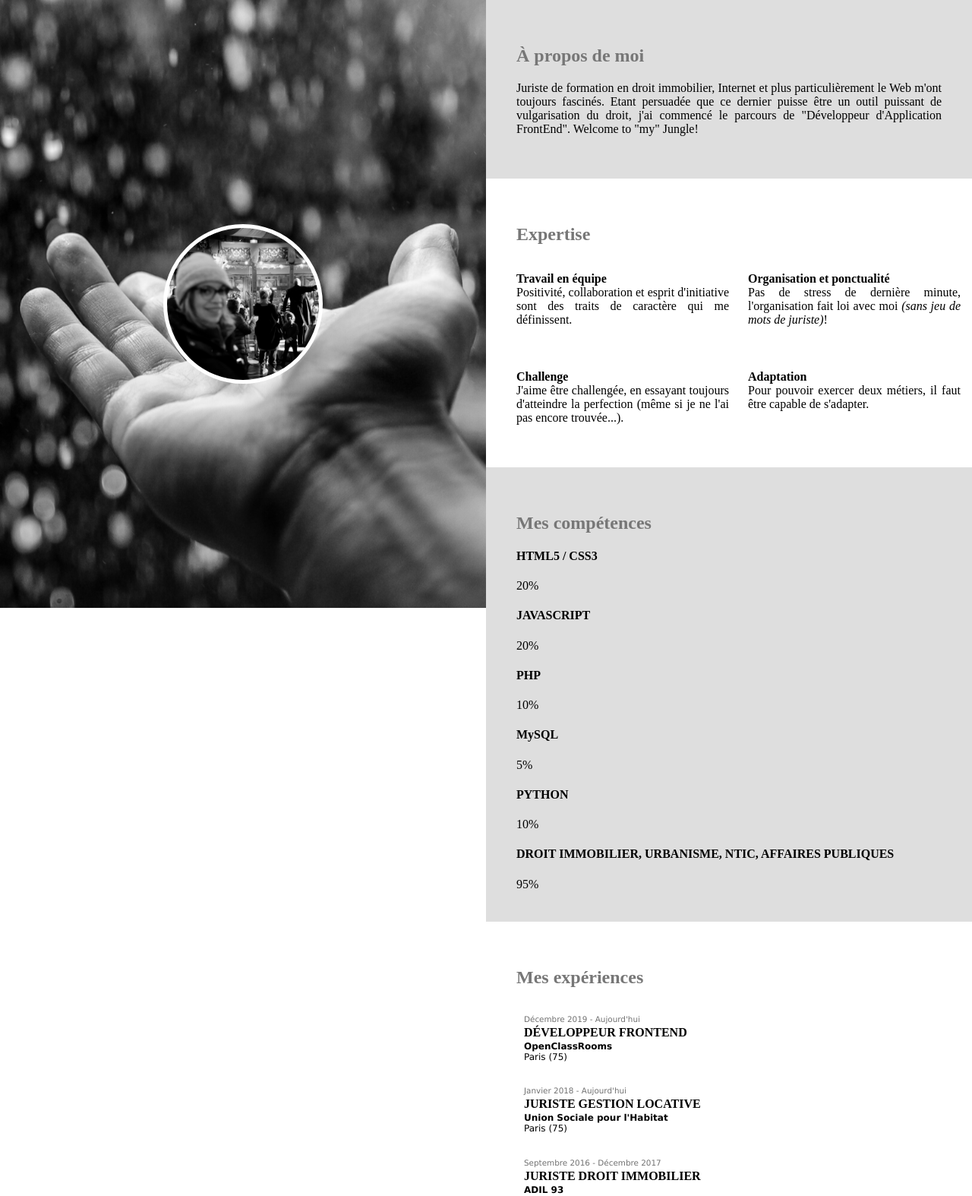
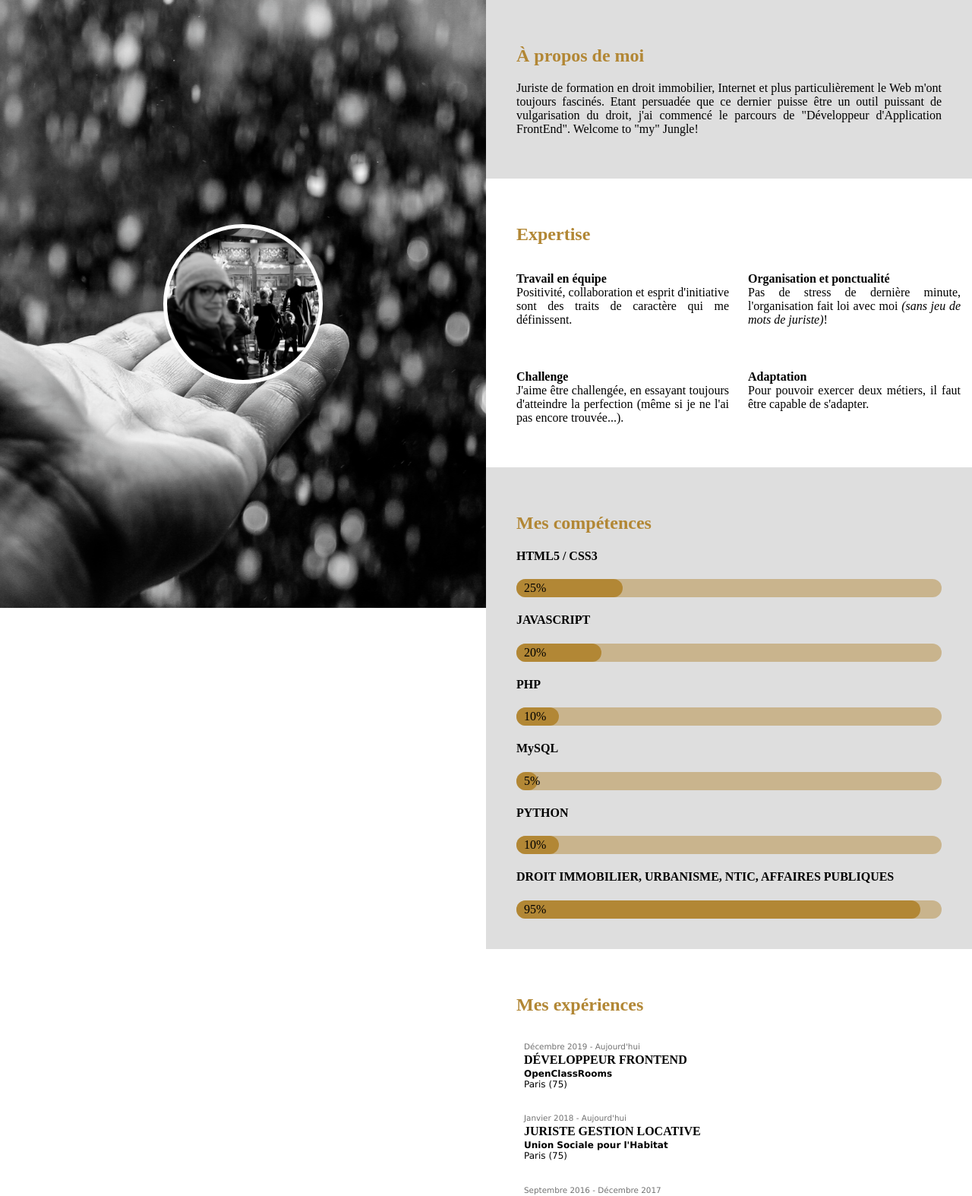
Before and after one commit to JulieMolla/juliemolla.github.io, a PHP site: page / in a window 1280 px wide. Shown: the top 1574 px of the page at 76% size. Run offline with PHP 8.4, Linux system fonts and the light colour scheme; some web fonts are replaced.

Commit message:
progress bar

```diff
--- a/index.html
+++ b/index.html
@@ -60,17 +60,36 @@
             <div class="main__competence__wrapper">
                 <h2>Mes compétences</h2>
                 <h4>HTML5 / CSS3</h4>
-                <div class="line line1">20%</div>
+                <div class="progressbar__grey">
+                    <div class="progressbar__gold" style="width:25%">25%</div>
+                </div>
+
                 <h4>JAVASCRIPT</h4>
-                <div class="line line2">20%</div>
+                <div class="progressbar__grey">
+                    <div class="progressbar__gold" style="width:20%">20%</div>
+                </div>
+
                 <h4>PHP</h4>
-                <div class="line line3">10%</div>
+                <div class="progressbar__grey">
+                    <div class="progressbar__gold" style="width:10%">10%</div>
+                </div>
+
                 <h4>MySQL</h4>
-                <div class="line line4">5%</div>
+                <div class="progressbar__grey">
+                    <div class="progressbar__gold" style="width:5%">5%</div>
+                </div>
+
+
                 <h4>PYTHON</h4>
-                <div class="line line5">10%</div>
+                <div class="progressbar__grey">
+                    <div class="progressbar__gold" style="width:10%">10%</div>
+                </div>
+
                 <h4>DROIT IMMOBILIER, URBANISME, NTIC, AFFAIRES PUBLIQUES</h4>
-                <div class="line line6">95%</div>
+                <div class="progressbar__grey">
+                    <div class="progressbar__gold" style="width:95%">95%</div>
+                </div>
+
             </div>
         </section>
         <section class="main__section main__experiences">
--- a/style.css
+++ b/style.css
@@ -10,7 +10,7 @@
 }
 
 h2 {
-    color: #777777;
+    color:#b28735;
 }
 
 p {
@@ -33,7 +33,7 @@ aside {
     position: fixed;
     background-image: url('images/backgroundmainnb.png');
     background-size: auto;
-    background-position: 71% 57%;
+    background-position: 41% 40%;
     background-repeat: no-repeat;
     padding: 10px;
     box-sizing: border-box;
@@ -56,7 +56,7 @@ aside {
 }
 
 .image__background:hover {
-    background-image: url("images/logo.png");
+    background-image: url("images/logogold.png");
 
 }
 
@@ -78,6 +78,22 @@ aside {
     grid-template-columns: 50% 50%;
     text-align: justify;
     grid-gap: 25px;
+}
+
+.progressbar__grey {
+    width: 100%;
+    min-height: 5px;
+    background-color:#b287357a;
+    border-radius: 2em;
+    box-sizing: border-box;
+}
+
+.progressbar__gold {
+    min-height: 5px;
+    background-color: #b28735;
+    border-radius: 2em;
+    padding: 3px 10px;
+    box-sizing: border-box;
 }
 
 
```
Also changed, not shown: images/backgroundmainnb.png, images/logogold.png (added).
